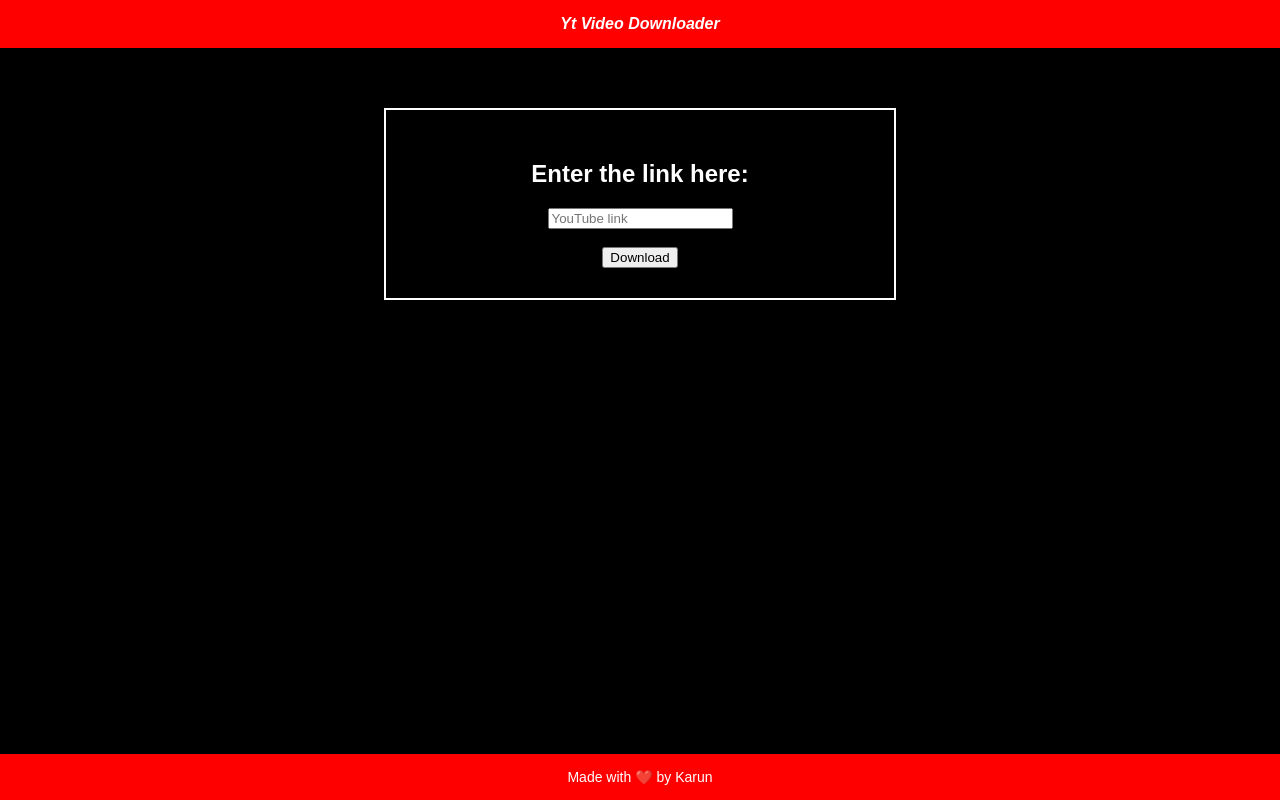
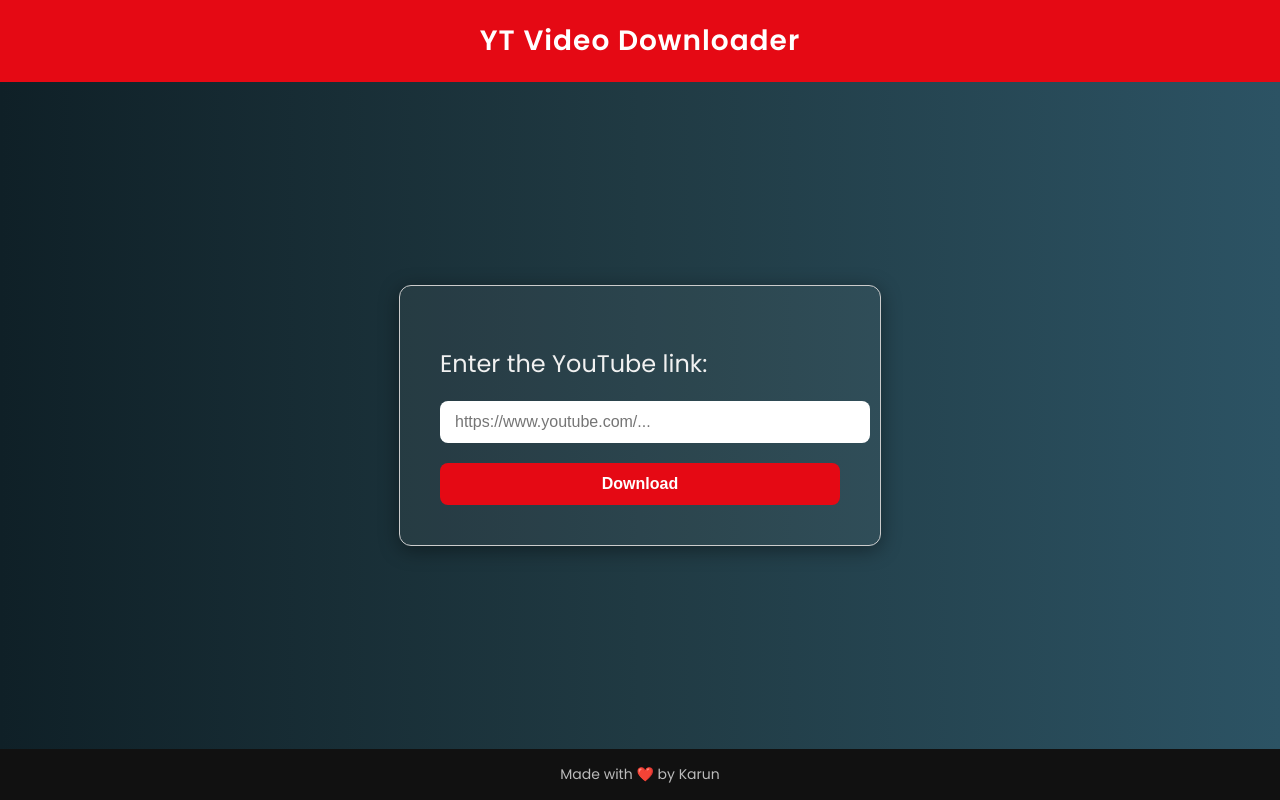
Before and after one commit to Karun982/yt-video-downloader, a Flask app: page / in a window 1280 px wide. Run offline with Flask 3, Linux system fonts and the light colour scheme.

Commit message:
Update yt.html

```diff
--- a/templates/yt.html
+++ b/templates/yt.html
@@ -3,62 +3,96 @@
 <head>
     <meta charset="UTF-8">
     <title>YouTube Downloader</title>
+    <link href="https://fonts.googleapis.com/css2?family=Poppins:wght@400;600&display=swap" rel="stylesheet">
     <style>
         body {
-            background: black;
-            color: white;
-            font-family: sans-serif;
             margin: 0;
-            padding: 0;
+            font-family: 'Poppins', sans-serif;
+            background: linear-gradient(to right, #0f2027, #203a43, #2c5364);
+            color: #f1f1f1;
+            display: flex;
+            flex-direction: column;
+            min-height: 100vh;
         }
         header {
-            background: red;
+            background: #e50914;
             color: white;
             text-align: center;
-            padding: 15px 0;
-            font-style: italic;
-            font-weight: bold;
-
+            padding: 20px 0;
+            font-size: 28px;
+            font-weight: 600;
+            letter-spacing: 1px;
         }
         main {
-            text-align: center;
-            margin-top: 60px;
-            border: 2px solid white;
-            padding: 30px;
-            margin-left: 30%;
-            margin-right: 30%;
+            flex: 1;
+            display: flex;
+            justify-content: center;
+            align-items: center;
+            padding: 40px 20px;
+        }
+        .form-box {
+            background-color: rgba(255, 255, 255, 0.05);
+            padding: 40px;
+            border-radius: 12px;
+            border: 1px solid #ccc;
+            width: 100%;
+            max-width: 400px;
+            box-shadow: 0 4px 20px rgba(0,0,0,0.4);
+        }
+        h2 {
+            margin-bottom: 20px;
+            font-weight: 500;
+        }
+        input[type="text"] {
+            width: 100%;
+            padding: 12px 15px;
+            border-radius: 8px;
+            border: none;
+            margin-bottom: 20px;
+            font-size: 16px;
+        }
+        input[type="submit"] {
+            width: 100%;
+            padding: 12px 15px;
+            border-radius: 8px;
+            background-color: #e50914;
+            color: white;
+            font-size: 16px;
+            font-weight: 600;
+            border: none;
+            cursor: pointer;
+            transition: background 0.3s ease;
+        }
+        input[type="submit"]:hover {
+            background-color: #c40812;
         }
         footer {
-            left: 0;
-            bottom: 0%;
-            position: fixed;
+            background-color: #111;
+            color: #bbb;
             text-align: center;
-            margin-top: 80px;
+            padding: 15px 0;
             font-size: 14px;
-            color: white;
-            background-color: red;
-            width: 100%;
-             padding: 15px 0;
+            /*position: fixed;*/
         }
     </style>
 </head>
 <body>
     <header>
-        Yt Video Downloader
+        YT Video Downloader
     </header>
 
     <main>
-       <h2> Enter the link here:</h2>
-        <form method="POST">
-            <input type="text" name="url" placeholder="YouTube link">
-            <br><br>
-            <input type="submit" value="Download">
-        </form>
+        <div class="form-box">
+            <h2>Enter the YouTube link:</h2>
+            <form method="POST">
+                <input type="text" name="url" placeholder="https://www.youtube.com/...">
+                <input type="submit" value="Download">
+            </form>
+        </div>
     </main>
 
     <footer>
-         Made with ❤️ by Karun
+        Made with ❤️ by Karun
     </footer>
-
 </body>
 </html>
```
